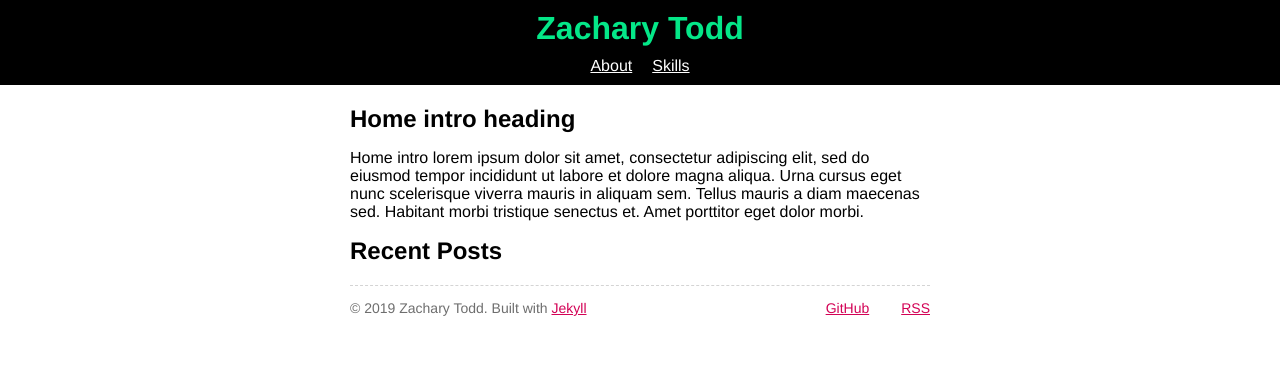
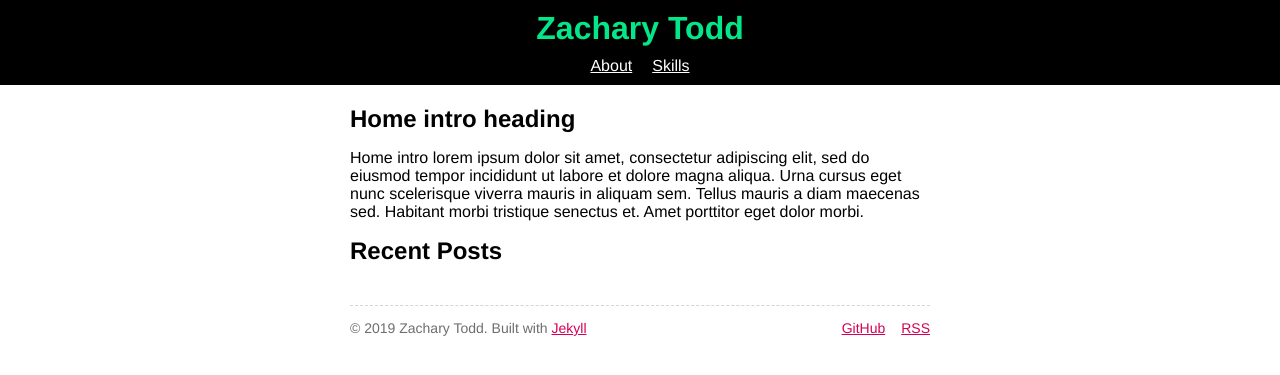
Before and after one commit to zttodd/personal-website, a Jekyll site: the page built from index.md, in a window 1280 px wide. Shown: the top 375 px of the page. Built offline with Jekyll 4.4.1, drawn with Linux system fonts in a browser that asks for light colours.

Commit message:
Update footer to be mobile-friendly
- Removed extra <li> in list.
- Moved flexbox styles to tablet/desktop and added mobile styles.

```diff
--- a/_includes/footer.html
+++ b/_includes/footer.html
@@ -5,7 +5,6 @@
       <a href="https://jekyllrb.com/">Jekyll</a>
     </p>
     <ul>
-      <li></li>
       <li>
         <a href="https://github.com/{{ site.github_username }}">GitHub</a>
       </li>
--- a/_sass/footer.scss
+++ b/_sass/footer.scss
@@ -1,7 +1,8 @@
 footer {
+  margin: 20px;
+
   .section {
     border-top: 1px dashed $gray;
-    display: flex;
     justify-content: space-between;
   }
 
@@ -20,10 +21,24 @@
   }
 
   li {
-    margin: 0 16px;
+    margin: 0 8px;
 
-    &:last-of-type {
-      margin-right: 0;
+    &:first-of-type {
+      margin-left: 0;
     }
   }
 }
+
+@media only screen and (min-width: 480px) {
+  footer {
+    .section {
+      display: flex;
+    }
+
+    ul li {
+      &:last-of-type {
+        margin-right: 0;
+      }
+    }
+  }
+}
```
